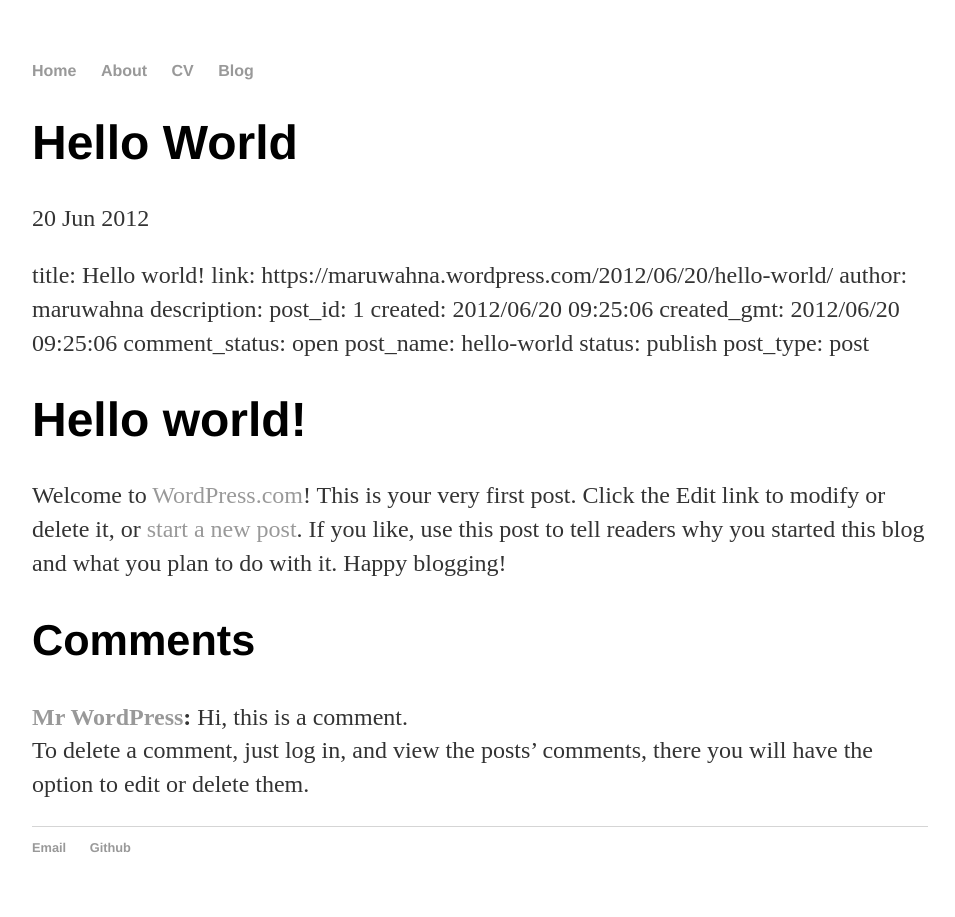
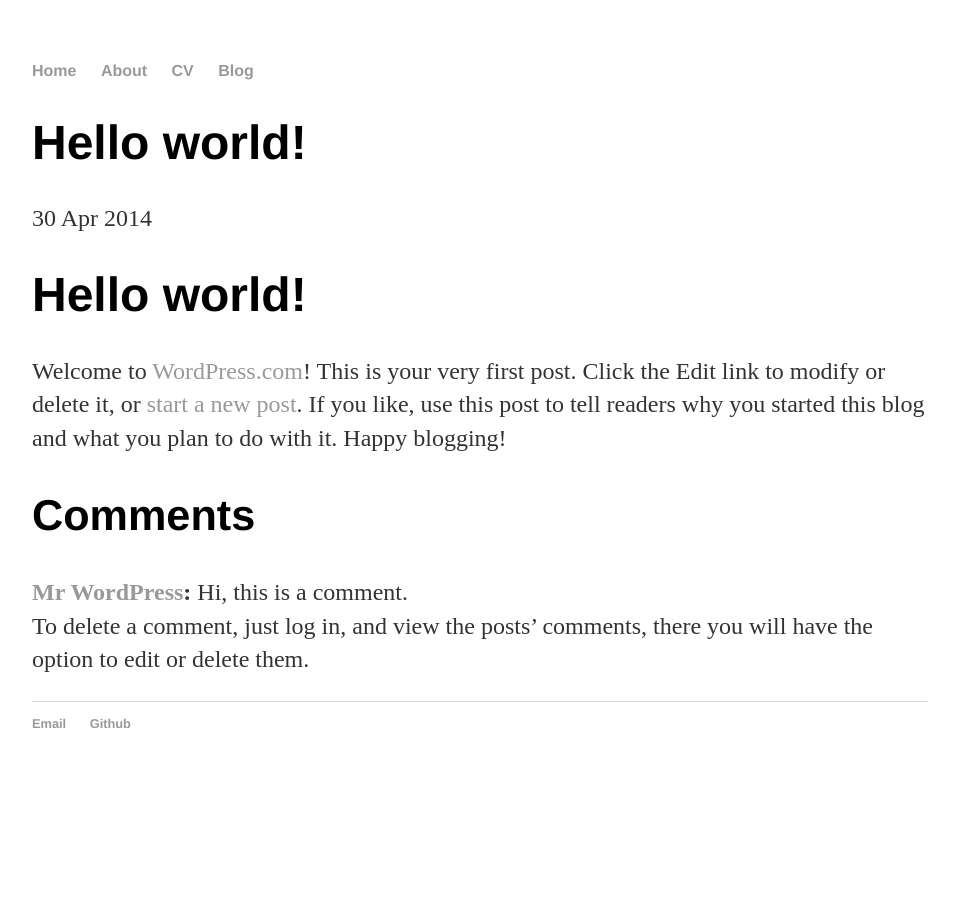
Before and after one commit to projectyotta/saurabh-rao.github.io, a Jekyll site: the page built from _posts/2012-06-20-hello-world.md, in a window 1280 px wide. Shown: the whole page, without its empty margins (160-1115 px from the left). Built offline with Jekyll 4.4.1, drawn with Linux system fonts in a browser that asks for light colours; our own code applies the rules of GitHub Pages for plain Markdown files.

Commit message:
Update 2012-06-20-hello-world.md

```diff
--- a/_posts/2012-06-20-hello-world.md
+++ b/_posts/2012-06-20-hello-world.md
@@ -1,3 +1,7 @@
+---
+layout: post
+title: "First Post!"
+date: 2014-04-30
 title: Hello world!
 link: https://maruwahna.wordpress.com/2012/06/20/hello-world/
 author: maruwahna
@@ -9,6 +13,7 @@ comment_status: open
 post_name: hello-world
 status: publish
 post_type: post
+---
 
 # Hello world!
 
```
